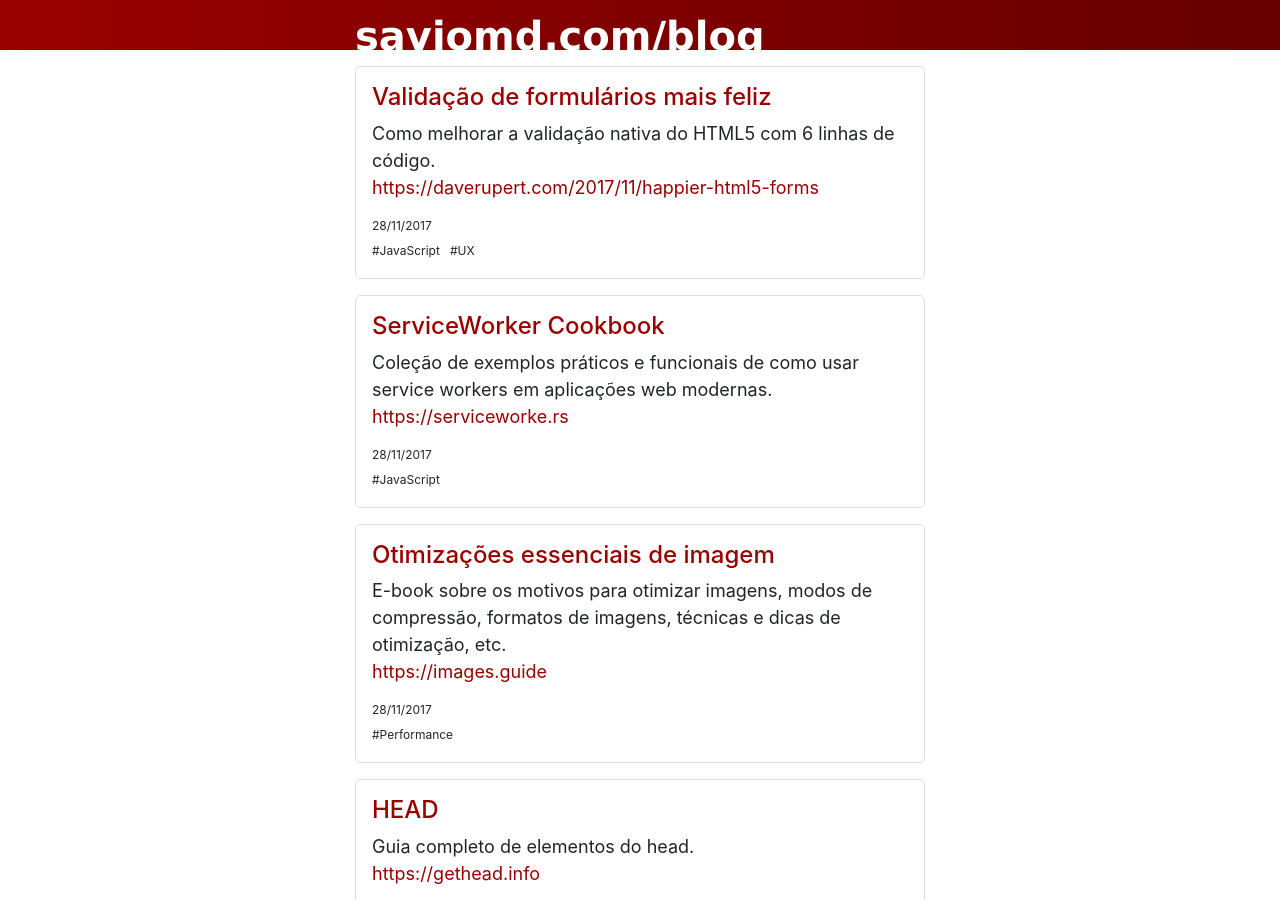
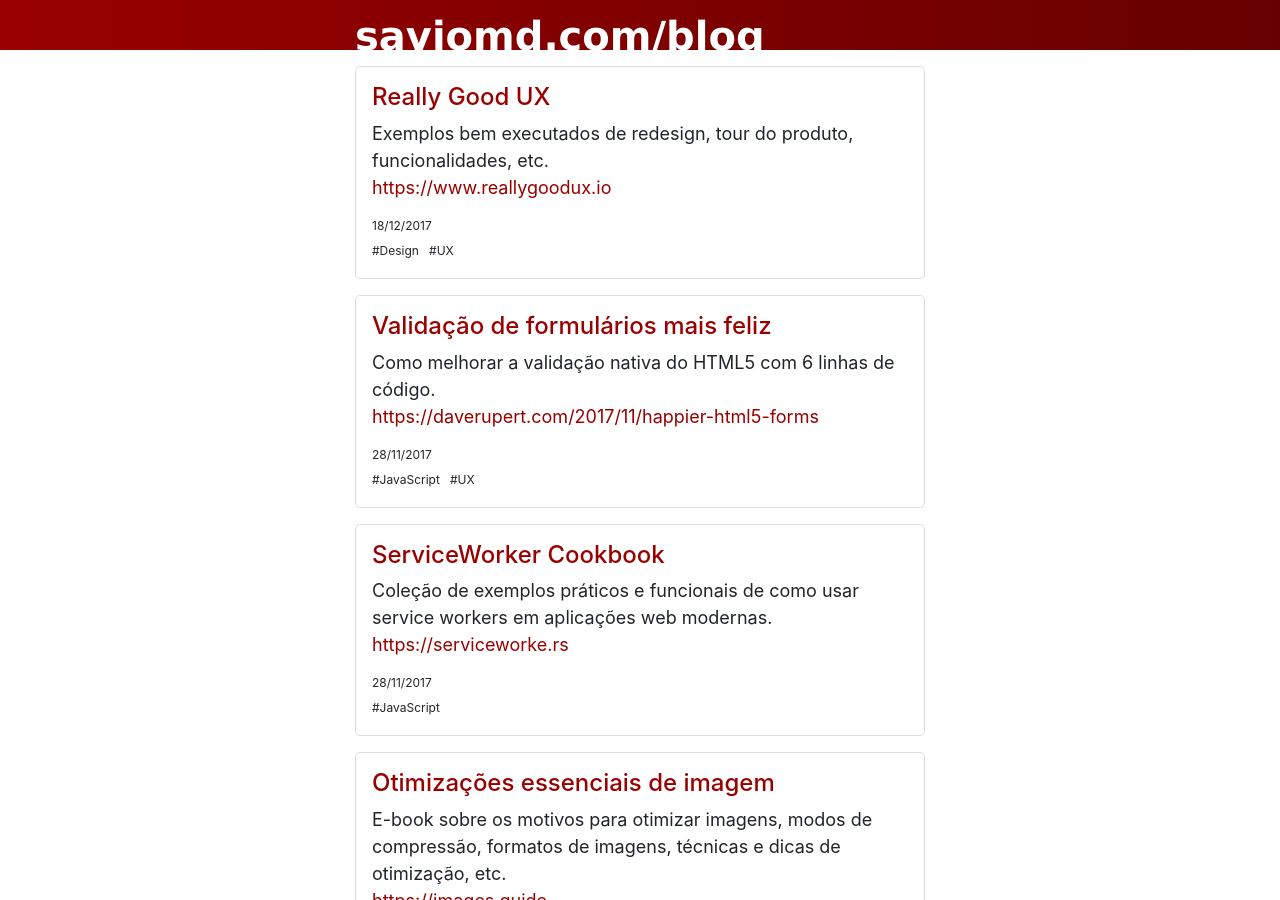
Before and after one commit to saviomd/blog, a Jekyll site: the page built from index.html, in a window 1280 px wide and 900 px high. Built offline with Jekyll 4.4.1, drawn with Linux system fonts in a browser that asks for light colours; the list of posts is cut into pages by our own code; some of the changed text lies outside the part shown.

Commit message:
Add new posts and update footer layout

```diff
--- a/_includes/footer.html
+++ b/_includes/footer.html
@@ -6,6 +6,9 @@
 	</div>
 	<div class="footer-copyright container py-3">
 		&copy; 2009-{{ site.time | date: '%Y' }}
-		<a href="http://saviomd.com/" ga-on="click" ga-event-category="Blog" ga-event-action="Rodapé" ga-event-label="saviomd.com (copyright)">Sávio Mendes</a>
+		<a href="http://saviomd.com/" ga-on="click" ga-event-category="Blog" ga-event-action="Rodapé" ga-event-label="saviomd.com (copyright)">
+			<img alt="saviomd.com" src="https://saviomd.com/img/favicon.png" height="15" width="15">
+			Sávio Mendes
+		</a>
 	</div>
 </footer>
--- /dev/null
+++ b/_posts/2017-12-18-really-good-ux.md
@@ -0,0 +1,8 @@
+---
+layout: post
+title: 'Really Good UX'
+tags: [Design, UX]
+---
+
+Exemplos bem executados de redesign, tour do produto, funcionalidades, etc.<br>
+<https://www.reallygoodux.io>
```
